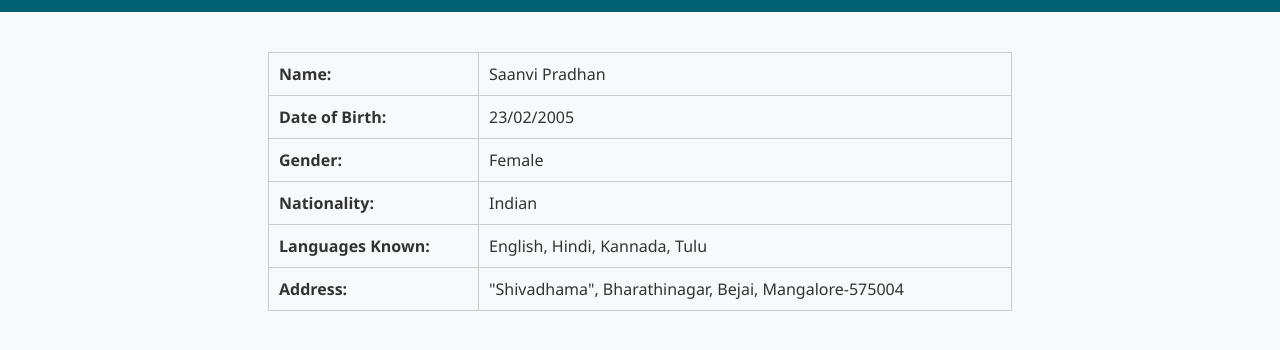
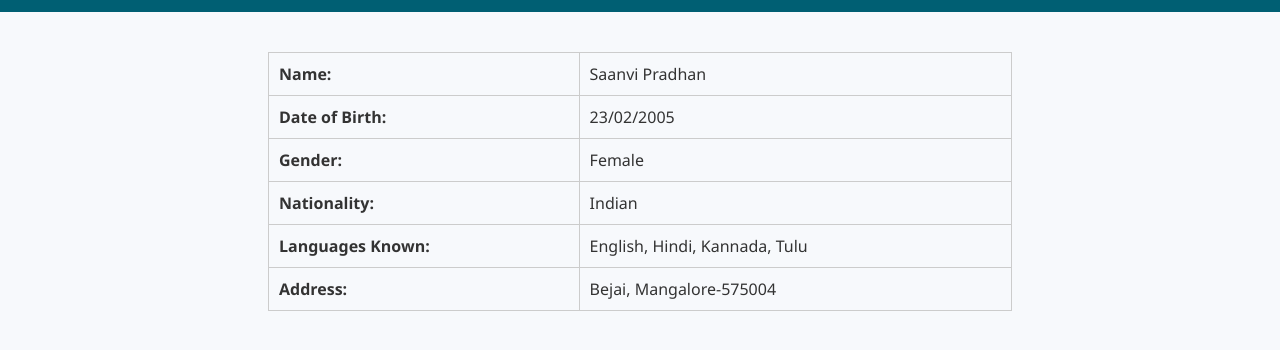
Before and after one commit to saanvipradhan23/resume-website, a plain HTML site: page biodata.html in a window 1280 px wide. Shown: the part 126-476 px from the top of the page. Drawn offline with Linux system fonts and the light colour scheme.

Commit message:
Update biodata.html

```diff
--- a/biodata.html
+++ b/biodata.html
@@ -23,11 +23,12 @@
                 <tr><th>Gender:</th><td>Female</td></tr>
                 <tr><th>Nationality:</th><td>Indian</td></tr>
                 <tr><th>Languages Known:</th><td>English, Hindi, Kannada, Tulu</td></tr>
-                <tr><th>Address:</th><td>"Shivadhama", Bharathinagar, Bejai, Mangalore-575004</td></tr>
+                <tr><th>Address:</th><td> Bejai, Mangalore-575004</td></tr>
 
             </table>
         </main>
     </body>
 </html>
 </body>
+
 </html>
```
